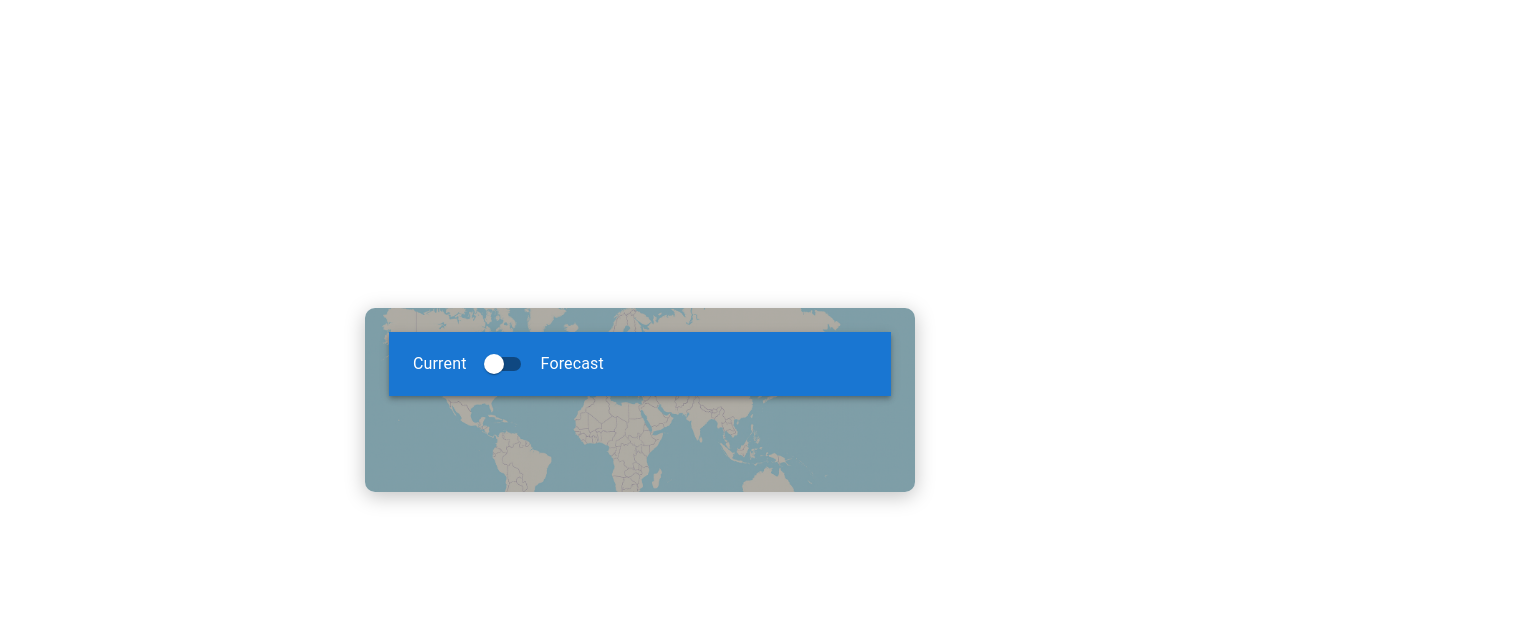
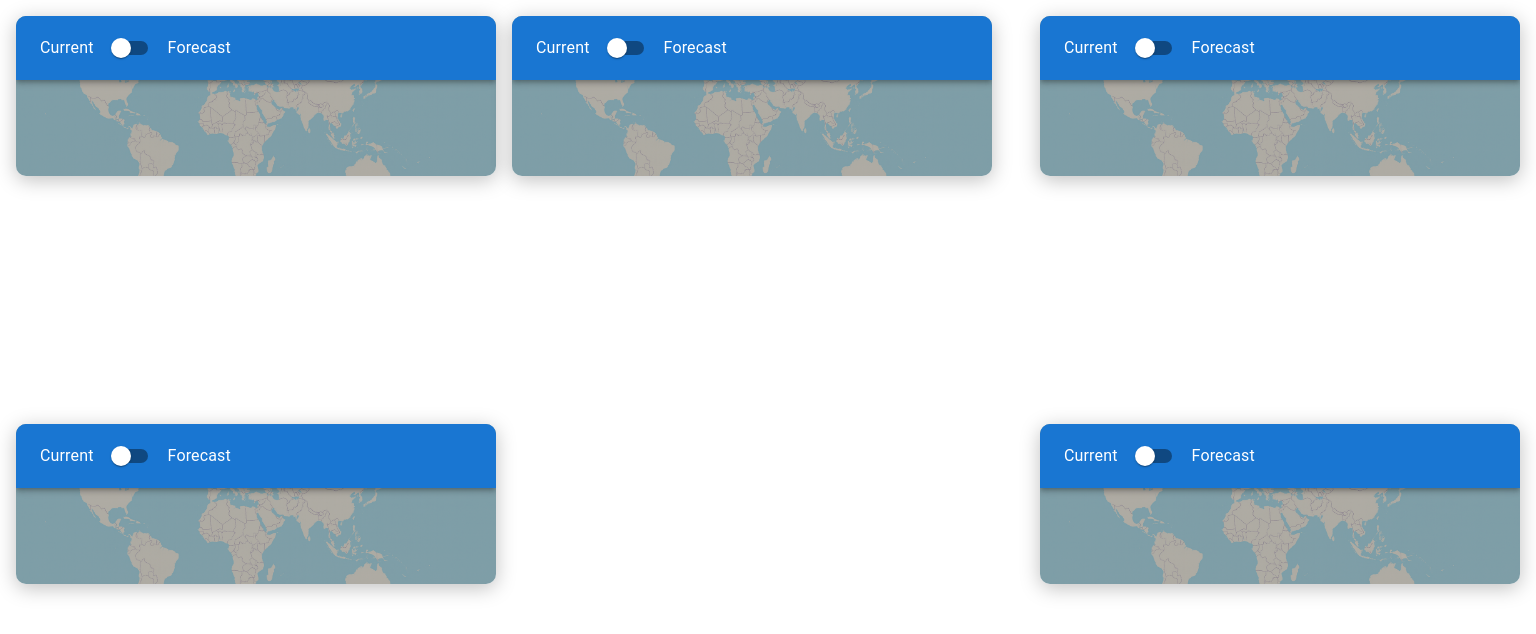
Before and after one commit to Alight90/light-dash, a React (Vite) app: page / in a window 1280 px wide. Shown: the top 634 px of the page, 1536 px wide, since content can reach past the window. Built offline with nearby package versions, Linux system fonts and the light colour scheme; no server answers.

Commit message:
moved weather display component out of app. Stylized main app page

```diff
--- a/src/App.jsx
+++ b/src/App.jsx
@@ -1,56 +1,56 @@
 import { useState } from "react";
 import WeatherBar from "./WeatherBar";
 import WeatherDisplay from "./WeatherDisplay";
-import { Card, CardContent, Box } from '@mui/material';
-import "./App.css"
+import { Card, CardContent, Box } from '@mui/material'
+import FullWeatherDisplay from "./FullWeatherDisplay";
 
 
 function App() {
-  const [alignment, setAlignment] = useState("0");
-  const [type, setType] = useState("current");
-
-  console.log(type, alignment)
-
 
   return (
+    <Box
+      sx={{
+        width: "100%",
+        minHeight: "100vh",
+        display: "grid",
+        gridTemplateColumns: "1fr 2fr 1fr",   // left | middle | right
+        gridTemplateRows: "1fr 1fr",          // top | bottom
+        gap: 2,
+        p: 2,
+      }}
+    >
 
-    <Card sx={{
-      width: 550, position: "relative",
-      borderRadius: "10px",
-      overflow: "hidden",
-      boxShadow: "0 4px 20px rgba(0,0,0,0.25)",
-      userSelect: "none"
-    }}>
-      <Box
-        sx={{
-          position: "absolute",
-          inset: 0,
-          backgroundImage: 'url("/global-map.png")',
-          backgroundSize: "cover",
-          backgroundPosition: "center",
-          filter: "brightness(0.85)", // optional darken
-          zIndex: 0
-        }}
-      />
-      <Box
-        sx={{
-          position: "absolute",
-          inset: 0,
-          backgroundColor: "rgba(0,0,0,0.15)",
-          zIndex: 1
-        }}
-      />
+      {/* TOP LEFT */}
+      <Box sx={{ gridColumn: "1 / 2", gridRow: "1 / 2" }}>
+        {/* Replace with your real component */}
+        <FullWeatherDisplay />
+      </Box>
 
-      <CardContent sx={{ position: "relative", zIndex: 2, p: 3, userSelect: "none" }}>
-        <WeatherBar alignment={alignment} onAlignmentChange={setAlignment}
-          onTypeChange={setType} type={type} />
-        <CardContent sx={{
-          userSelect: "none"
-        }}>
-          <WeatherDisplay type={type} alignment={alignment} />
-        </CardContent>
-      </CardContent>
-    </Card>
+      {/* MIDDLE COLUMN (spans both rows) */}
+      <Box sx={{ gridColumn: "2 / 3", gridRow: "1 / 3" }}>
+        {/* Replace with your real component */}
+        <FullWeatherDisplay />
+      </Box>
+
+      {/* TOP RIGHT */}
+      <Box sx={{ gridColumn: "3 / 4", gridRow: "1 / 2" }}>
+        {/* Replace with your real component */}
+        <FullWeatherDisplay />
+      </Box>
+
+      {/* BOTTOM LEFT */}
+      <Box sx={{ gridColumn: "1 / 2", gridRow: "2 / 3" }}>
+        {/* Replace with your real component */}
+        <FullWeatherDisplay />
+      </Box>
+
+      {/* BOTTOM RIGHT */}
+      <Box sx={{ gridColumn: "3 / 4", gridRow: "2 / 3" }}>
+        {/* Replace with your real component */}
+        <FullWeatherDisplay />
+      </Box>
+
+    </Box>
 
 
   )
--- a/src/CurrentWeatherDisplay.jsx
+++ b/src/CurrentWeatherDisplay.jsx
@@ -4,7 +4,7 @@ import { formatLocalTime } from "./lib/WeatherApiHelper";
 import { useWeather } from "./lib/Weatherhooks.js";
 import { getUvClass } from './lib/WeatherApiHelper';
 
-export default function CurrentWeatherDisplay({type}) {
+export default function CurrentWeatherDisplay({ type }) {
     const { data: weather, loading, error } = useWeather("current");
 
 
@@ -15,26 +15,26 @@ export default function CurrentWeatherDisplay({type}) {
 
 
     return {
-        top:(<>
+        top: (<>
             <Typography gutterBottom sx={{ color: 'text.secondary', fontSize: 14 }}>
                 {weather?.location?.name}
                 <br />
                 {weather?.location?.region}
             </Typography>
         </>),
-    left:(
+        left: (
             <>
                 <Typography variant="h5" component="div">
                     Placeholder
                 </Typography>
             </>
         ),
-    middle:(
+        middle: (
             <>
-            <Typography variant="h5" component="div">
-                Actual Temp: {weather?.current?.temp_f!=null ? Math.floor(weather?.current?.temp_f):""}
+                <Typography variant="h5" component="div" sx={{ fontSize: 20 }}>
+                    Actual Temp: {weather?.current?.temp_f != null ? Math.floor(weather?.current?.temp_f) : ""}
                     <br />
-                Feels Like: {weather?.current?.feelslike_f !=null ? Math.floor(weather?.current?.feelslike_f):""}
+                    Feels Like: {weather?.current?.feelslike_f != null ? Math.floor(weather?.current?.feelslike_f) : ""}
                 </Typography>
                 <Typography sx={{ color: 'text.secondary', mb: 1.5 }}>
                     <img src={weather?.current?.condition?.icon} alt="" />
@@ -43,12 +43,12 @@ Placeholder
                     {weather?.current?.condition?.text}
                     <br />
                     <span className={getUvClass(weather?.current?.uv)}>
-                    <b> {weather?.current?.uv!=null ? Math.floor(weather?.current?.uv):""}</b>
+                        <b> {weather?.current?.uv != null ? Math.floor(weather?.current?.uv) : ""}</b>
                     </span>
                 </Typography>
             </>
         ),
-right:(
+        right: (
             <>
                 <>
                     <Typography variant="h5" component="div">
@@ -57,7 +57,7 @@ Placeholder
                 </>
             </>
         ),
-bottom:(
+        bottom: (
             <>
                 <Typography size="small">Last Updated: {formatLocalTime(weather?.location?.localtime)}</Typography>
             </>
--- /dev/null
+++ b/src/FullWeatherDisplay.jsx
@@ -0,0 +1,53 @@
+import { useState } from "react";
+import WeatherBar from "./WeatherBar";
+import WeatherDisplay from "./WeatherDisplay";
+import { Card, CardContent, Box } from '@mui/material';
+
+export default function FullWeatherDisplay() {
+
+    const [alignment, setAlignment] = useState("0");
+    const [type, setType] = useState("current");
+
+    return (
+
+        <Card sx={{
+            width: 480, position: "relative",
+            borderRadius: "10px",
+            overflow: "hidden",
+            boxShadow: "0 4px 20px rgba(0,0,0,0.25)",
+            userSelect: "none"
+        }}>
+            <Box
+                sx={{
+                    position: "absolute",
+                    inset: 0,
+                    backgroundImage: 'url("/global-map.png")',
+                    backgroundSize: "cover",
+                    backgroundPosition: "center",
+                    filter: "brightness(0.85)", // optional darken
+                    zIndex: 0
+                }}
+            />
+            <Box
+                sx={{
+                    position: "absolute",
+                    inset: 0,
+                    backgroundColor: "rgba(0,0,0,0.15)",
+                    zIndex: 1
+                }}
+            />
+
+            <CardContent sx={{ position: "relative", zIndex: 2, p: 0, userSelect: "none" }}>
+                <WeatherBar alignment={alignment} onAlignmentChange={setAlignment}
+                    onTypeChange={setType} type={type} />
+                <CardContent sx={{
+                    userSelect: "none"
+                }}>
+                    <WeatherDisplay type={type} alignment={alignment} />
+                </CardContent>
+            </CardContent>
+        </Card>
+
+
+    )
+}
--- a/src/WeatherBar.jsx
+++ b/src/WeatherBar.jsx
@@ -11,7 +11,7 @@ import Stack from '@mui/material/Stack';
 import { getDayName } from './lib/WeatherApiHelper';
 const label = { inputProps: { 'aria-label': 'Toggle Forecast Mode' } };
 
-export default function WeatherBar({ alignment, onAlignmentChange,type,onTypeChange }) {
+export default function WeatherBar({ alignment, onAlignmentChange, type, onTypeChange }) {
 
     const handleChange = (event, newAlignment) => {
         if (newAlignment !== null) {
@@ -19,7 +19,7 @@ export default function WeatherBar({ alignment, onAlignmentChange,type,onTypeCha
         }
     };
 
-    const handleTypeChange =(event)=>{
+    const handleTypeChange = (event) => {
         const isOn = event.target.checked
         onTypeChange(isOn ? "forecast" : "current")
 
@@ -28,8 +28,8 @@ export default function WeatherBar({ alignment, onAlignmentChange,type,onTypeCha
 
 
     return (
-        <Box sx={{ flexGrow: 1 }}>
-            <AppBar position="static">
+        <Box sx={{ width: "100%" }}>
+            <AppBar position="static" sx={{ width: "100%" }}>
                 <Toolbar>
                     <FormGroup>
                         <Stack direction="row" spacing={1} sx={{ alignItems: 'center' }}>
@@ -50,7 +50,7 @@ export default function WeatherBar({ alignment, onAlignmentChange,type,onTypeCha
                             <Typography style={{ marginRight: "12px" }}>Forecast</Typography>
                         </Stack>
                     </FormGroup>
-                {type === "forecast"&& <Typography variant="h6" component="div" sx={{ flexGrow: 1 }}>
+                    {type === "forecast" && <Typography variant="h6" component="div" sx={{ flexGrow: 1 }}>
                         <ToggleButtonGroup
                             sx={{
                                 "& .MuiToggleButton-root": {
--- a/src/WeatherDisplay.jsx
+++ b/src/WeatherDisplay.jsx
@@ -10,7 +10,8 @@ export default function WeatherDisplay({ type, alignment }) {
       : ForecastWeatherDisplay({ alignment })
   return (
     <Box sx={{ width: "100%" }}>
-      <Box sx={{ mb: 2 }}>
+      <Box sx={{ mb: 2, display: "flex", justifyContent: "center" }}>
+
         {sections.top}
       </Box>
 
@@ -27,7 +28,8 @@ export default function WeatherDisplay({ type, alignment }) {
           {sections.right}
         </Box>
       </Box>
-      <Box sx={{ mt: 2 }}>
+      <Box sx={{ mt: 2, display: "flex", justifyContent: "center" }}>
+
         {sections.bottom}
       </Box>
     </Box>
```
Lines whose indentation alone changed are shown as unchanged.
